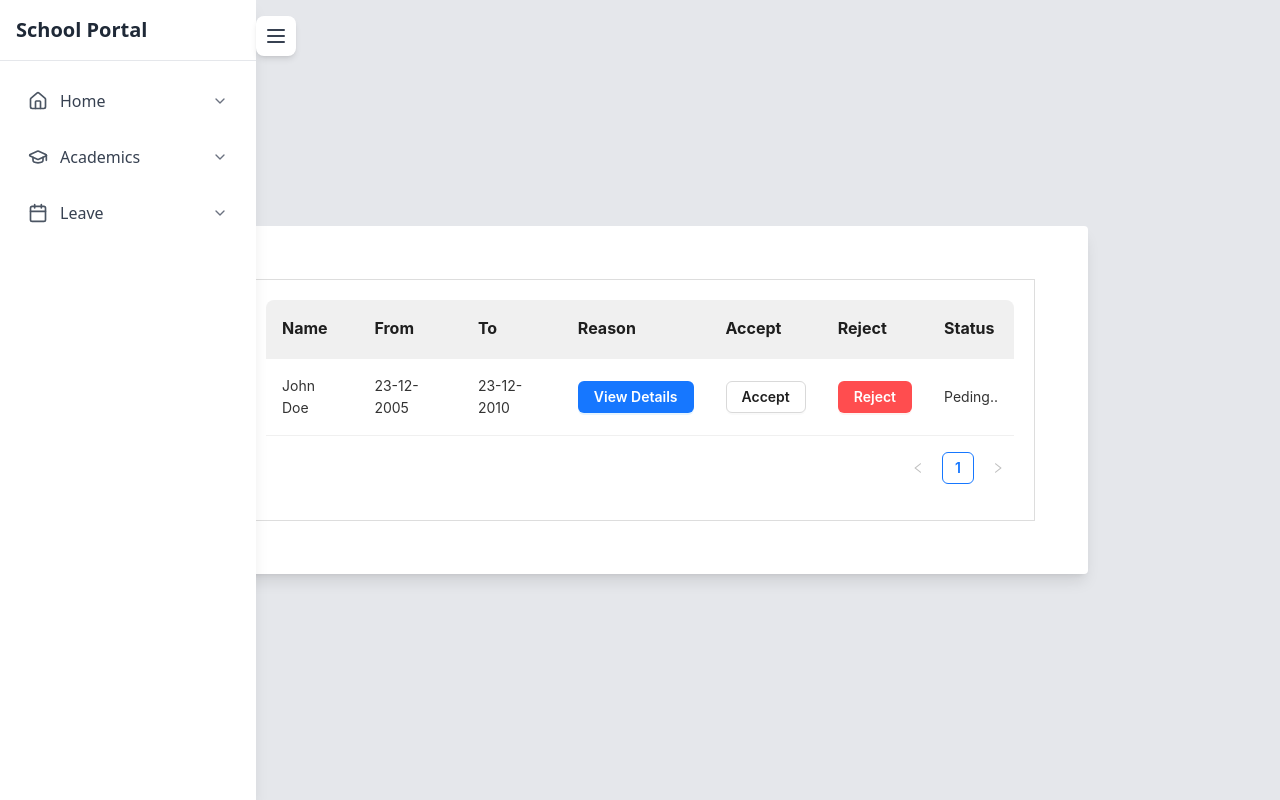
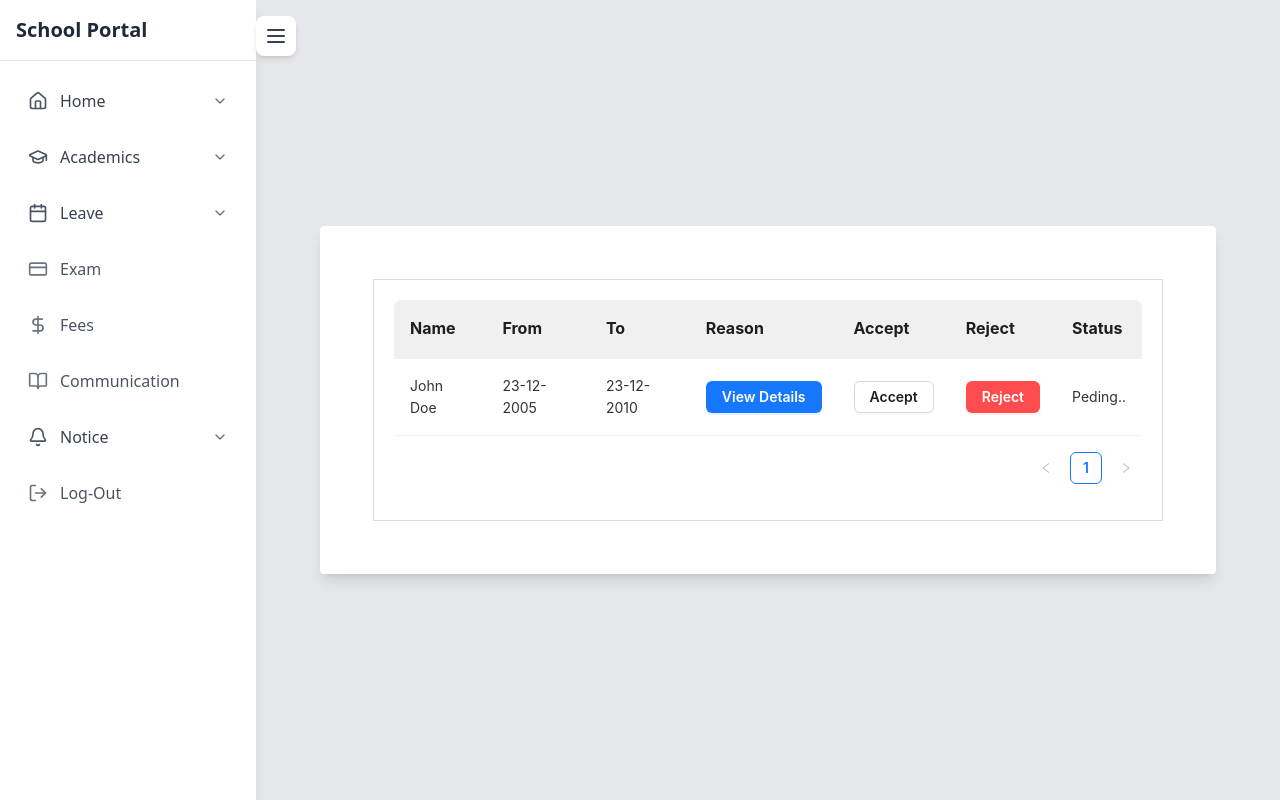
Before and after one commit to Kaviprasathk47/BAPS-last, a React (Vite) app: page /LeaveInfo in a window 1280 px wide. Built offline with nearby package versions, Linux system fonts and the light colour scheme.

Commit message:
SideBar upgraded

```diff
--- a/src/App.jsx
+++ b/src/App.jsx
@@ -1,42 +1,34 @@
-import React from 'react'
+import React from 'react';
+import { Route, Routes, useLocation } from 'react-router-dom'; // Added useLocation import
 import MainPage from './components/MainPage.jsx';
-import Chart from './components/dashboard/Popup.jsx'
-import SideBar from './SideBar/Sidebar.jsx'
-
-import { Route, Routes } from 'react-router-dom';
+import Chart from './components/dashboard/Popup.jsx';
+import SideBar from './SideBar/Sidebar.jsx';
 import LeaveFormPage from './components/LeaveFolder/LeaveForm.jsx';
 import LeaveInfo from './components/LeaveFolder/LeaveInfo.jsx';
 import AboutPage from './components/AboutPage.jsx';
 
 document.title = "BAPS";
+
 const App = () => {
+  const location = useLocation(); // Get the current route
+
+  // List of routes where Sidebar should not be displayed
+  const hideSidebarRoutes = ['/'];
+
   return (
     <div>
-      <SideBar/>
+      {/* Render SideBar only if the current route is NOT in the hideSidebarRoutes list */}
+      {!hideSidebarRoutes.includes(location.pathname) && <SideBar />}
+
       <Routes>
+        <Route path="/" element={<MainPage />} />
+        <Route path="/Popup" element={<Chart />} />
+        <Route path="/leave" element={<LeaveFormPage />} />
+        <Route path="/about" element={<AboutPage />} />
+        <Route path="/LeaveInfo" element={<LeaveInfo />} />
+      </Routes>
+    </div>
+  );
+};
 
-        <Route
-        path='/' element ={<MainPage/>}
-        />
-          <Route
-        path='/Popup' element ={<Chart/>}
-        />
-
-           <Route
-        path='/leave' element ={<LeaveFormPage/>}
-        />
-
-          <Route
-        path='/about' element ={<AboutPage/>}
-        />
-<Route
-        path='/LeaveInfo' element ={<LeaveInfo/>}
-        />
-      </Routes>
-
-
-    </div>
-  )
-}
-
-export default App
+export default App;
--- a/src/SideBar/Sidebar.jsx
+++ b/src/SideBar/Sidebar.jsx
@@ -1,12 +1,17 @@
 import React, { useState } from 'react';
 import { Link, useLocation } from 'react-router-dom';
-import { Home, GraduationCap, Calendar, LayoutDashboard, Activity, BookOpen, FileText, ChevronDown, ChevronUp, Menu } from 'lucide-react';
+import {
+  Home, GraduationCap, Calendar, LayoutDashboard, LogOut,
+  Activity, CreditCard, DollarSign, BookOpen, FileText,
+  ChevronDown, ChevronUp, Menu, Bell
+} from 'lucide-react';
 
 const Sidebar = () => {
   const [menuState, setMenuState] = useState({
     menu1: false,
     menu2: false,
     menu3: false,
+    menu5: false,
   });
   const [isOpen, setIsOpen] = useState(true);
   const location = useLocation();
@@ -29,11 +34,11 @@ const Sidebar = () => {
           icon: <LayoutDashboard className="w-4 h-4" />,
           path: '/Popup'
         },
-        // {
-        //   title: 'Status',
-        //   icon: <Activity className="w-4 h-4" />,
-        //   path: '/'
-        // }
+        {
+          title: 'Status',
+          icon: <Activity className="w-4 h-4" />,
+          path: '/'
+        }
       ]
     },
     {
@@ -48,7 +53,7 @@ const Sidebar = () => {
         },
         {
           title: 'Search',
-          icon: <BookOpen className="w-4 h-4" />,
+          icon: <Activity className="w-4 h-4" />,
           path: '/search'
         }
       ]
@@ -62,43 +67,79 @@ const Sidebar = () => {
           title: 'Leave Application',
           icon: <FileText className="w-4 h-4" />,
           path: '/leave'
+        },
+        {
+          title: 'Leave Info',
+          icon: <FileText className="w-4 h-4" />,
+          path: '/LeaveInfo'
         }
       ]
+    },
+    {
+      id: 'menu4',
+      title: 'Exam',
+      icon: <CreditCard className="w-5 h-5" />,
+      path: '/exam'
+    },
+    {
+      id: 'menu5',
+      title: 'Fees',
+      icon: <DollarSign className="w-5 h-5" />,
+      path: '/fees'
+    },
+    {
+      id: 'menu6',
+      title: 'Communication',
+      icon: <BookOpen className="w-5 h-5" />,
+      path: '/communication'
+    },
+    {
+      id: 'menu7',
+      title: 'Notice',
+      icon: <Bell className="w-5 h-5" />,
+      subItems: [
+        {
+          title: 'Notifications',
+          icon: <Bell className="w-4 h-4" />,
+          path: '/notifications'
+        }
+      ]
+    },
+    {
+      id: 'menu8',
+      title: 'Log-Out',
+      icon: <LogOut className="w-5 h-5" />,
+      path: '/about'
     }
   ];
 
+  const renderMenuItem = (menu) => {
+    // For items with direct path (no subitems)
+    if (menu.path && !menu.subItems) {
       return (
-    <div className="relative">
-      {/* Persistent toggle button */}
-      <button
-        onClick={() => setIsOpen(!isOpen)}
+        <Link
+          to={menu.path}
           className={`
-          fixed top-4 left-4 z-50
-          p-2 bg-white shadow-md rounded-lg
-          hover:bg-gray-100 transition-all duration-300
-          ${isOpen ? 'left-64' : 'left-4'}
-        `}
-        aria-label={isOpen ? 'Close sidebar' : 'Open sidebar'}
-      >
-        <Menu className="w-6 h-6 text-gray-700" />
-      </button>
-
-      {/* Sidebar */}
-      <div
-        className={`
-          fixed top-0 left-0 h-screen bg-white shadow-lg w-64
-          transition-transform duration-300 ease-in-out
-          ${isOpen ? 'translate-x-0' : '-translate-x-full'}
+            w-full flex items-center justify-between p-3 rounded-lg transition-colors
+            ${location.pathname === menu.path
+              ? 'bg-blue-50 text-blue-600'
+              : 'text-gray-600 hover:bg-gray-100'
+            }
           `}
         >
-        <div className="flex items-center justify-between p-4 border-b">
-          <h1 className="text-xl font-semibold text-gray-800">School Portal</h1>
+          <div className="flex items-center space-x-3">
+            <span className={location.pathname === menu.path ? 'text-blue-500' : 'text-gray-500'}>
+              {menu.icon}
+            </span>
+            <span className="font-medium">{menu.title}</span>
           </div>
+        </Link>
+      );
+    }
 
-        <nav className="p-4">
-          <ul className="space-y-2">
-            {menuItems.map((menu) => (
-              <li key={menu.id} className="rounded-lg overflow-hidden">
+    // For items with subitems
+    return (
+      <>
         <button
           onClick={() => toggleMenu(menu.id)}
           className="w-full flex items-center justify-between p-3 hover:bg-gray-100 rounded-lg transition-colors group"
@@ -111,14 +152,14 @@ const Sidebar = () => {
               {menu.title}
             </span>
           </div>
-                  {menuState[menu.id] ? (
-                    <ChevronUp className="w-4 h-4 text-gray-500" />
-                  ) : (
+          {menu.subItems && (
+            menuState[menu.id] ?
+              <ChevronUp className="w-4 h-4 text-gray-500" /> :
               <ChevronDown className="w-4 h-4 text-gray-500" />
           )}
         </button>
 
-                {menuState[menu.id] && (
+        {menuState[menu.id] && menu.subItems && (
           <ul className="mt-1 ml-4 space-y-1">
             {menu.subItems.map((subItem) => (
               <li key={subItem.path}>
@@ -141,6 +182,41 @@ const Sidebar = () => {
             ))}
           </ul>
         )}
+      </>
+    );
+  };
+
+  return (
+    <div className="relative">
+      <button
+        onClick={() => setIsOpen(!isOpen)}
+        className={`
+          fixed top-4 left-4 z-50
+          p-2 bg-white shadow-md rounded-lg
+          hover:bg-gray-100 transition-all duration-300
+          ${isOpen ? 'left-64' : 'left-4'}
+        `}
+        aria-label={isOpen ? 'Close sidebar' : 'Open sidebar'}
+      >
+        <Menu className="w-6 h-6 text-gray-700" />
+      </button>
+
+      <div
+        className={`
+          fixed top-0 left-0 h-screen bg-white shadow-lg w-64
+          transition-transform duration-300 ease-in-out flex flex-col
+          ${isOpen ? 'translate-x-0' : '-translate-x-full'}
+        `}
+      >
+        <div className="flex-shrink-0 p-4 border-b">
+          <h1 className="text-xl font-semibold text-gray-800">School Portal</h1>
+        </div>
+
+        <nav className="flex-1 overflow-y-auto p-4">
+          <ul className="space-y-2">
+            {menuItems.map((menu) => (
+              <li key={menu.id} className="rounded-lg overflow-hidden">
+                {renderMenuItem(menu)}
               </li>
             ))}
           </ul>
--- a/src/components/LeaveFolder/LeaveInfo.jsx
+++ b/src/components/LeaveFolder/LeaveInfo.jsx
@@ -93,7 +93,7 @@ const LeaveInfo = () => {
   ];
 
   return (
-    <div className="flex h-screen justify-center items-center bg-gray-200 p-8">
+    <div className="flex h-screen justify-center items-center bg-gray-200 pl-64">
       <div className="max-w-4xl bg-white p-8 rounded shadow-lg">
         <form className="grid grid-cols-1 p-2">
           <div className="flex flex-row space-x-5 max-w-full p-2">
--- a/src/components/MainPage.jsx
+++ b/src/components/MainPage.jsx
@@ -1,6 +1,7 @@
 import { useState } from "react";
 import "./MainPage.css";
 import { useNavigate } from "react-router-dom";
+
 
 export default function App() {
   const [UserName, SetUserName] = useState("");
@@ -17,14 +18,15 @@ export default function App() {
     navigate("/leave");
   };
   return (
-    <div className>
+    <div >
+
       <div className="h-screen flex justify-center items-center backround-cover">
         {/* Centered white container */}
 
         <div className="grid grid-cols-1 md:grid-cols-2 gap-20 grid-flow-row ">
           <div className=" bg-white rounded-lg shadow-lg overflow-x-auto ">
             {/* left Side - Login Form */}
-            <div className="flex-1 flex justify-center items-center p-20 ">
+            <div className="flex-1 flex justify-center items-center p-14 ">
               <form className="flex flex-col w-96 max-w-full overflow-auto">
                 <label className="font-semibold text-center mb-6 text-2xl text-gray-400">
                   Welocome Back!.
```
Lines whose indentation alone changed are shown as unchanged.
